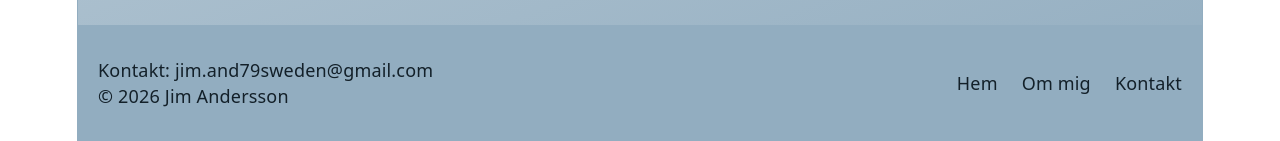
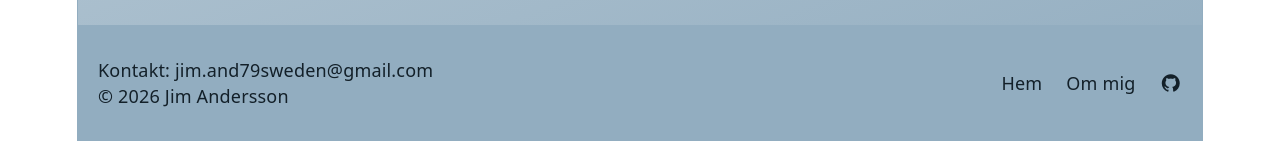
Before and after one commit to JimAndersson8/min-sida, a React (Vite) app: page /kontakt in a window 1280 px wide. Shown: the part 734-875 px from the top of the page. Built offline with nearby package versions, Linux system fonts and the light colour scheme.

Commit message:
ändring av länk och github symbol

```diff
--- a/package.json
+++ b/package.json
@@ -10,6 +10,7 @@
     "preview": "vite preview"
   },
   "dependencies": {
+    "@fortawesome/fontawesome-free": "^7.3.1",
     "react": "^19.2.8",
     "react-dom": "^19.2.8",
     "react-router-dom": "^7.18.4"
--- a/src/components/Footer.jsx
+++ b/src/components/Footer.jsx
@@ -1,4 +1,6 @@
 import "./Footer.css";
+import "@fortawesome/fontawesome-free/css/fontawesome.css";
+import "@fortawesome/fontawesome-free/css/brands.css";
 import { Link } from "react-router-dom";
 
 function Footer() {
@@ -14,7 +16,14 @@ function Footer() {
       <div className="footer-lankar">
         <Link to="/">Hem</Link>
         <Link to="/om-mig">Om mig</Link>
-        <a href="#kontakt">Kontakt</a>
+        <a
+          href="https://github.com/JimAndersson8/min-sida"
+          target="_blank"
+          rel="noopener noreferrer"
+          aria-label="GitHub"
+        >
+          <i className="fa-brands fa-github" aria-hidden="true"></i>
+        </a>
       </div>
     </footer>
   );
```
Also changed, not shown: 1 other file (tests, documents, lock files or other folders).
